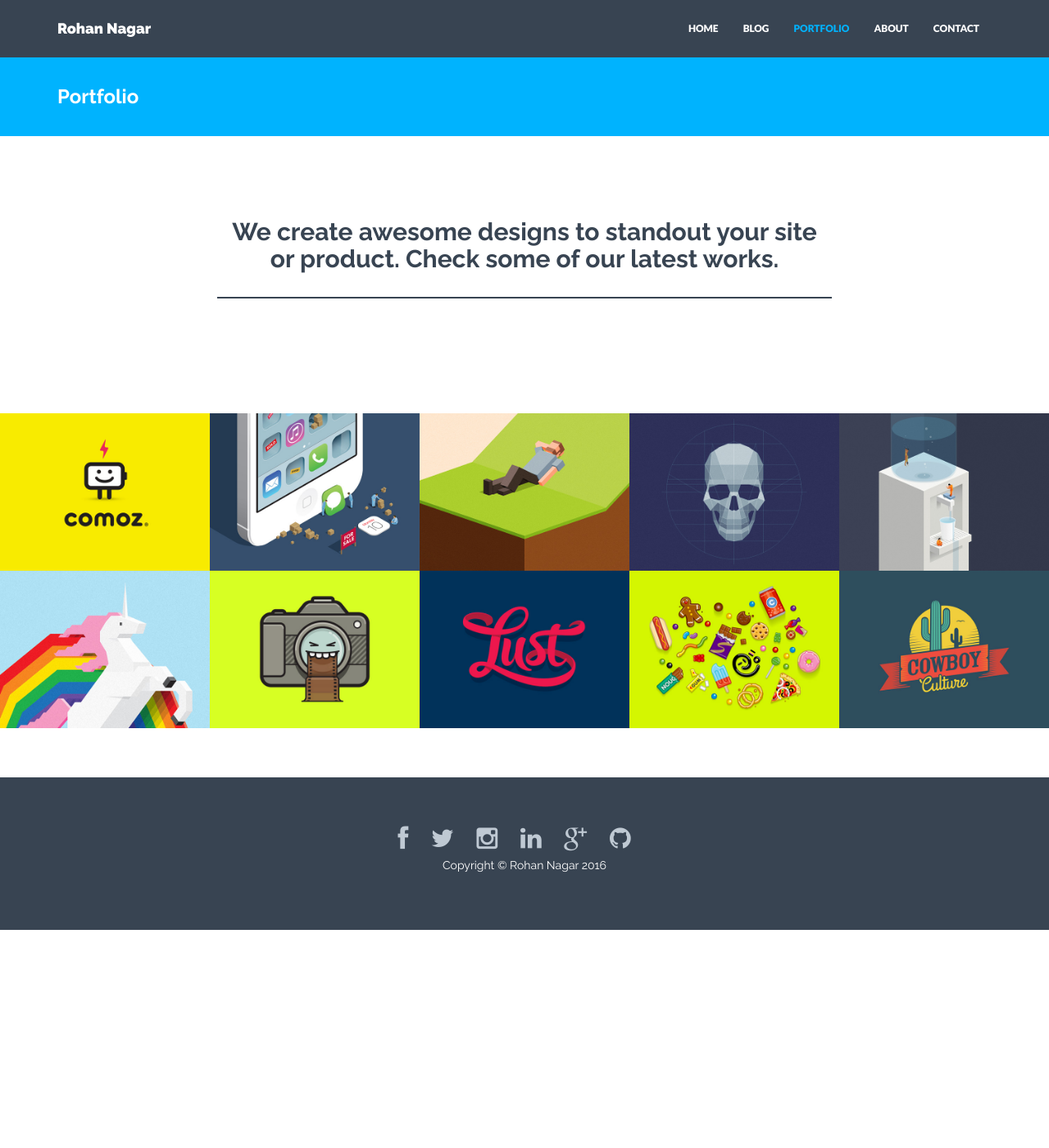
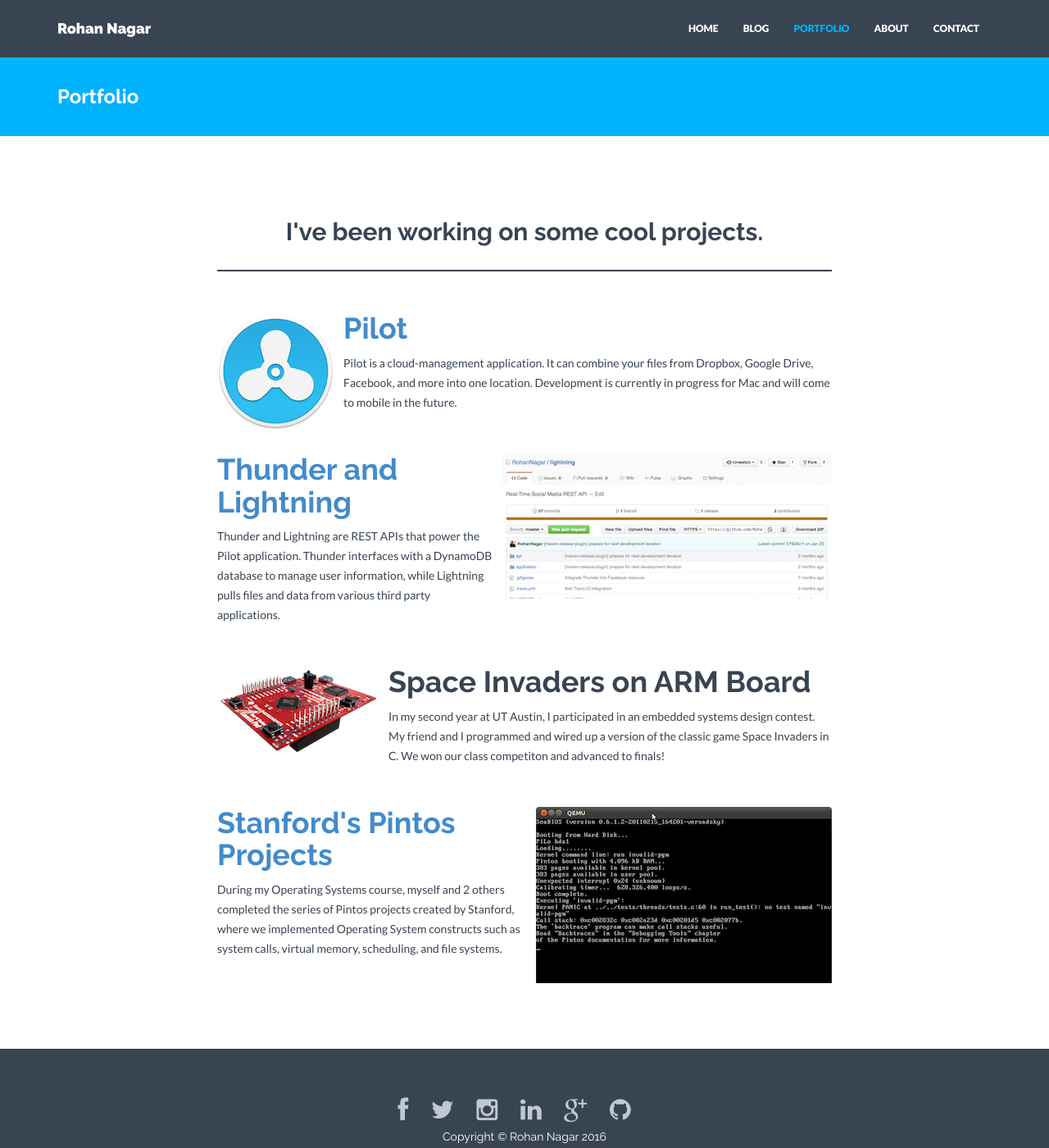
Before and after one commit to RohanNagar/RohanNagar.github.io, a Jekyll site: the page built from portfolio.html, in a window 1280 px wide and 1400 px high. Shown: the whole window at 82% size. Built offline with Jekyll 4.4.1, drawn with Linux system fonts in a browser that asks for light colours; nearby versions of some CDN libraries.

Commit message:
Working portfolio page

```diff
--- a/_layouts/portfolio.html
+++ b/_layouts/portfolio.html
@@ -4,5 +4,3 @@
 {% include wrap.html %}
 
   {{ content }}
-
-{% include portfolio.html %}
--- a/portfolio.html
+++ b/portfolio.html
@@ -7,9 +7,33 @@
 <div class="container mtb">
     <div class="row">
         <div class="col-lg-8 col-lg-offset-2 centered">
-            <h2>We create awesome designs to standout your site or product. Check some of our latest works.</h2>
+            <h2>I've been working on some cool projects.</h2>
             <br>
             <div class="hline"></div>
+
+            <div class="project">
+                <a href="https://github.com/RohanNagar/pilot-osx" target="_blank"><img src="{{ "/assets/img/project/" | prepend: site.baseurl }}{{ "pilot-logo.png" }}" class="project-img-left"></a>
+                <a href="https://github.com/RohanNagar/pilot-osx" target="_blank"><h1>Pilot</h2></a>
+                <p>Pilot is a cloud-management application. It can combine your files from Dropbox, Google Drive, Facebook, and more into one location. Development is currently in progress for Mac and will come to mobile in the future.</p>
+            </div>
+
+            <div class="project">
+              <a href="https://github.com/RohanNagar/lightning" target="_blank"><img src="{{ "/assets/img/project/" | prepend: site.baseurl }}{{ "lightning.png" }}" class="project-img-right"></a>
+              <a href="https://github.com/RohanNagar/lightning" target="_blank"><h1>Thunder and Lightning</h2></a>
+              <p>Thunder and Lightning are REST APIs that power the Pilot application. Thunder interfaces with a DynamoDB database to manage user information, while Lightning pulls files and data from various third party applications.</p>
+            </div>
+
+            <div class="project">
+                <img src="{{ "/assets/img/project/" | prepend: site.baseurl }}{{ "arm-microcontroller.png" }}" class="project-img-left">
+                <h1>Space Invaders on ARM Board</h2>
+                <p>In my second year at UT Austin, I participated in an embedded systems design contest. My friend and I programmed and wired up a version of the classic game Space Invaders in C. We won our class competiton and advanced to finals!</p>
+            </div>
+
+            <div class="project">
+              <a href="https://web.stanford.edu/class/cs140/projects/pintos/pintos_1.html" target="_blank"><img src="{{ "/assets/img/project/" | prepend: site.baseurl }}{{ "pintos.png" }}" class="project-img-right"></a>
+              <a href="https://web.stanford.edu/class/cs140/projects/pintos/pintos_1.html" target="_blank"><h1>Stanford's Pintos Projects</h2></a>
+              <p>During my Operating Systems course, myself and 2 others completed the series of Pintos projects created by Stanford, where we implemented Operating System constructs such as system calls, virtual memory, scheduling, and file systems.</p>
+            </div>
         </div>
     </div>
-</div><! --/container -->
+</div> <!--/container -->
```
Also changed, not shown: _includes/css/style.css (+16 -0 lines), assets/img/project/arm-microcontroller.png (added), assets/img/project/lightning.png (added), assets/img/project/pilot-logo.png (added), assets/img/project/pintos.png (added).
